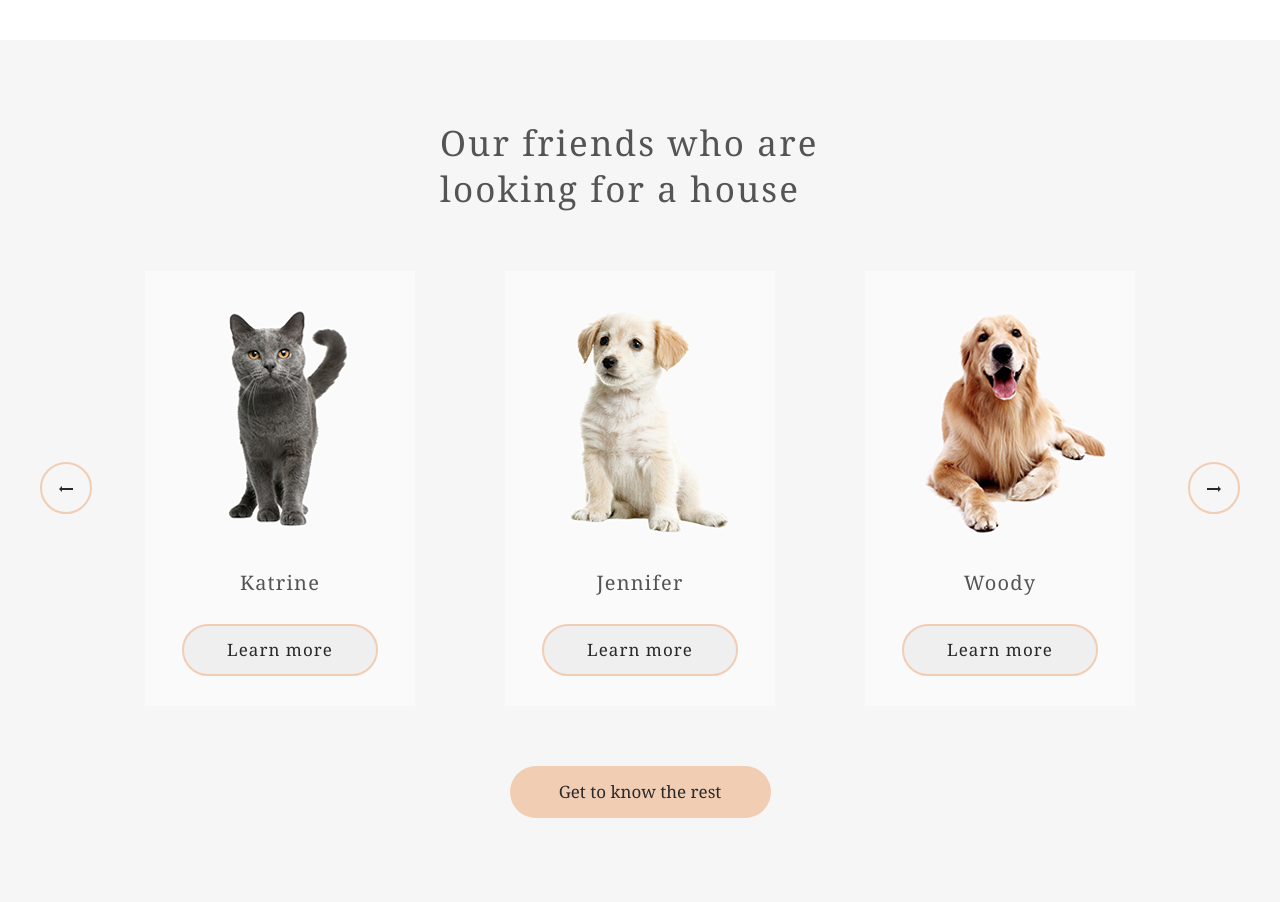
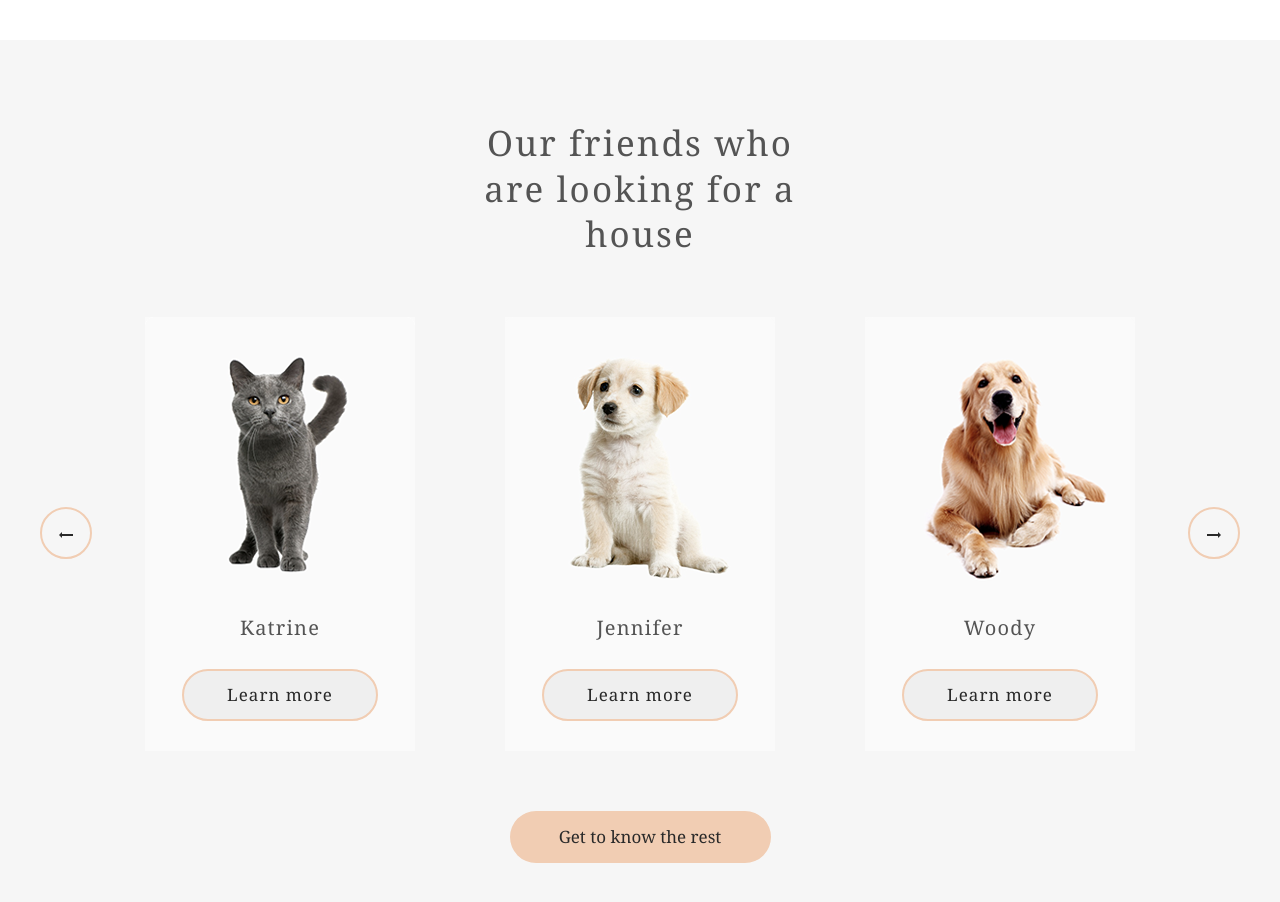
Before and after one commit to nargizaakunova/shelter, a plain HTML site: page index.html in a window 1280 px wide. Shown: the part 1460-2362 px from the top of the page. Drawn offline with nearby package versions, Linux system fonts and the light colour scheme; files whose address does not match are found by name; a web font is replaced by a local one.

Commit message:
fix: center subheading of Our Friends Section

```diff
--- a/css/style.css
+++ b/css/style.css
@@ -247,6 +247,7 @@ header .container {
 .our-friends .our-friends-subheading {
   max-width: 400px;
   margin: 80px auto 60px;
+  text-align: center;
 }
 
 .our-friends .slider .slider-card {
--- a/index.html
+++ b/index.html
@@ -93,7 +93,8 @@
       <section class="our-friends">
         <div class="container">
           <h3 class="our-friends-subheading section-subheading">
-            Our friends who are looking for a house
+            Our friends who <br />
+            are looking for a house
           </h3>
           <div class="slide-wrapper">
             <button class="arrow-left-btn">
```
